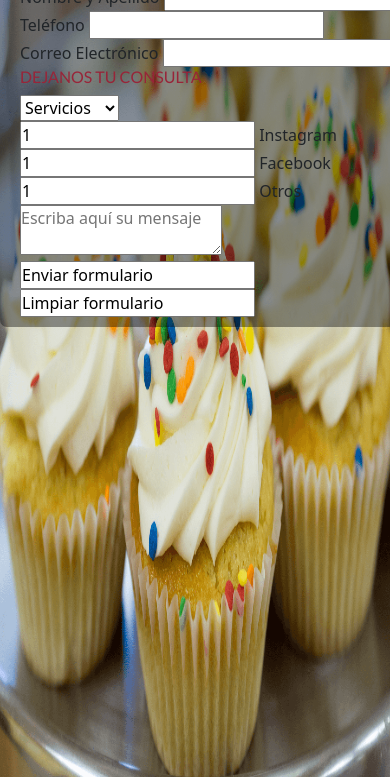
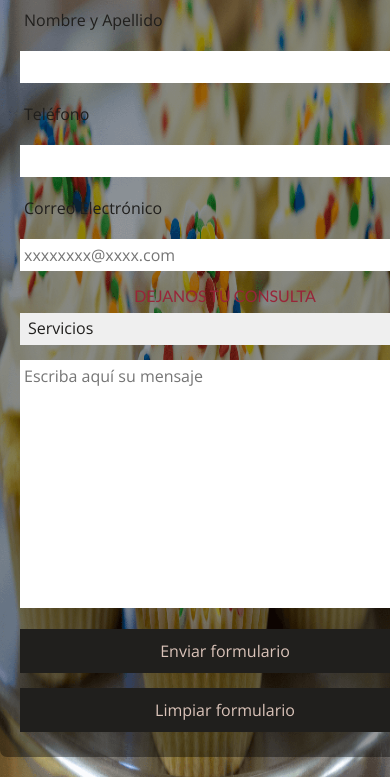
Before and after one commit to Paulina-super/Proyecto, a website: page Contacto.html in a window 390 px wide. Shown: the part 180-957 px from the top of the page. Drawn offline with nearby package versions, Linux system fonts and the light colour scheme.

Commit message:
CONTACTO
Formulario

```diff
--- a/Contacto.html
+++ b/Contacto.html
@@ -13,7 +13,7 @@
 </head>
 
 <body>
-
+    <div class="container">
         <header>
             <div class="header">
                 <h1>Pour Tout Le Monde</h1>
@@ -44,13 +44,13 @@
                     <form>
                         <h3>Contacto</h3>
                         <label for="nombre">Nombre y Apellido</label>
-                    <input type="text" name="Nombre y Apellido" placeholder="Nombre y Apellido" value=" ">
+                        <input type="text" name="Nombre" placeholder="Nombre y Apellido" value=" ">
                         <br>
                         <label for="nombre">Teléfono</label>
                         <input type="phone" name="Teléfono" placeholder="Teléfono" value=" ">
                         <br>
-                    <label for="correo ">Correo Electrónico</label>
-                    <input type="email " placeholder="xxxxxxxx@xxxx.com " value=" " required>
+                        <label for="correo">Correo Electrónico</label>
+                        <input type="email" placeholder="xxxxxxxx@xxxx.com" value=" " required>
                         <br>
                         <h5>Dejanos tu consulta</h5>
                         <select>
@@ -59,50 +59,37 @@
                             <option>Otros</option>
                         </select>
 
-                    <br>
+                        <textarea rows="10" cols="50" name="mensaje" placeholder="Escriba aquí su mensaje"></textarea>
 
-                    <input type="checkbox " name="acepta " value="1 " />
-                    <label>Instagram</label>
-                    <input type="checkbox " name="acepta " value="1 " />
-                    <label>Facebook</label>
-                    <input type="checkbox " name="acepta " value="1 " />
-                    <label>Otros</label>
-
-                    <div>
-                        <textarea name="mensaje " placeholder="Escriba aquí su mensaje "></textarea>
-                    </div>
-
-                    <input type="submit " value="Enviar formulario " />
-                    <input type="reset " value="Limpiar formulario " />
+                        <input type="submit" value="Enviar formulario" id="boton">
+                        <input type="reset" value="Limpiar formulario" id="boton">
 
                     </form>
                 </div>
-
-
             </section>
         </main>
 
         <footer>
             <div>
-            <ul class="footer__lista ">
-                <li class="footer__lista--item ">Desarrollado e implementado por KidsC</li>
-                <li class="footer__lista--item ">© Copyright - Pour Tout Le Monde Pâtisserie 2021</li>
+                <ul class="footer__lista">
+                    <li class="footer__lista--item">Desarrollado e implementado por KidsC</li>
+                    <li class="footer__lista--item">© Copyright - Pour Tout Le Monde Pâtisserie 2021</li>
                 </ul>
             </div>
-        <div><img class="footer__logo " src="Imagenes/logotipo2.png " alt="logo Pour Tout Le Monde ">
+            <div><img class="footer__logo" src="Imagenes/logotipo2.png" alt="logo Pour Tout Le Monde">
             </div>
-        <div class="redes ">
+            <div class="redes">
                 <nav>
-                <a class="redes__link " href="https://www.facebook.com/atoutlemonde_ok-644333882658405/ "> <img class="redes__link--imagen " src="Imagenes/facebook.png " alt="facebook "></a>
-                <a class="redes__link " href="https://www.instagram.com/atoutlemonde_ok/ "> <img class="redes__link--imagen " src="Imagenes/instagram.png " alt="instagram "></a>
-                <a class="redes__link " href="https://api.whatsapp.com/send?phone=541166010947 "> <img class="redes__link--imagen " src="Imagenes/whatsapp.png " alt="whatsapp "></a>
+                    <a class="redes__link" href="https://www.facebook.com/atoutlemonde_ok-644333882658405/"> <img class="redes__link--imagen" src="Imagenes/facebook.png" alt="facebook"></a>
+                    <a class="redes__link" href="https://www.instagram.com/atoutlemonde_ok/"> <img class="redes__link--imagen" src="Imagenes/instagram.png" alt="instagram"></a>
+                    <a class="redes__link" href="https://api.whatsapp.com/send?phone=541166010947"> <img class="redes__link--imagen" src="Imagenes/whatsapp.png" alt="whatsapp"></a>
                 </nav>
             </div>
 
         </footer>
-    <script src="https://cdn.jsdelivr.net/npm/@popperjs/core@2.6.0/dist/umd/popper.min.js " integrity="sha384-KsvD1yqQ1/1+IA7gi3P0tyJcT3vR+NdBTt13hSJ2lnve8agRGXTTyNaBYmCR/Nwi " crossorigin="anonymous "></script>
-    <script src="https://cdn.jsdelivr.net/npm/bootstrap@5.0.0-beta2/dist/js/bootstrap.min.js " integrity="sha384-nsg8ua9HAw1y0W1btsyWgBklPnCUAFLuTMS2G72MMONqmOymq585AcH49TLBQObG " crossorigin="anonymous "></script>
-
+        <script src="https://cdn.jsdelivr.net/npm/@popperjs/core@2.6.0/dist/umd/popper.min.js" integrity="sha384-KsvD1yqQ1/1+IA7gi3P0tyJcT3vR+NdBTt13hSJ2lnve8agRGXTTyNaBYmCR/Nwi" crossorigin="anonymous"></script>
+        <script src="https://cdn.jsdelivr.net/npm/bootstrap@5.0.0-beta2/dist/js/bootstrap.min.js" integrity="sha384-nsg8ua9HAw1y0W1btsyWgBklPnCUAFLuTMS2G72MMONqmOymq585AcH49TLBQObG" crossorigin="anonymous"></script>
+    </div>
 </body>
 
 </html>
--- a/SCSS/prueba.scss
+++ b/SCSS/prueba.scss
@@ -33,7 +33,9 @@ h2 {
 h3 {
     text-transform: uppercase;
     text-align: center;
-    font-family: 'Lato', sans-serif;
+    font-family: 'Montserrat', sans-serif;
+    font-size: 30px;
+    margin-bottom: 20px;
     background-color: $color1;
     color: $color4;
 }
@@ -47,7 +49,7 @@ h4 {
 }
 
 h5 {
-    text-align: left;
+    text-align: center;
     text-transform: uppercase;
     font-family: 'Lato', sans-serif;
     font-size: 1rem;
@@ -66,7 +68,12 @@ p {
 }
 
 body {
-    overflow-x: hidden;
+    background: $color4;
+    .container {
+        width: 100%;
+        margin: 0;
+        padding: 0;
+    }
     header {
         background-color: $color1;
         width: 100vw;
@@ -77,7 +84,6 @@ body {
         .menu {
             z-index: 2;
             .navbar-nav {
-                position: right;
                 background-color: $color1;
                 a {
                     background-color: $color1;
@@ -167,14 +173,6 @@ body {
             }
             .fotos {
                 max-width: 100%;
-                border-radius: 1px 1px 1px 1px;
-                -webkit-box-shadow: 2px 1px 14px 3px rgba(78, 32, 8, 1);
-                -moz-box-shadow: 2px 1px 14px 3px rgba(78, 32, 8, 1);
-                box-shadow: 2px 1px 14px 3px rgba(78, 32, 8, 1);
-            }
-            .fotos:hover {
-                transform: scale(1.05);
-                transition: transform 0.5s ease-in-out;
             }
         }
         .servicios {
@@ -196,10 +194,38 @@ body {
                 margin-top: 20px;
                 border-radius: 7px;
             }
-            textarea {
+            form {
                 min-height: 50%;
                 max-height: 100%;
                 max-width: 100%;
+                label,
+                select,
+                textarea,
+                input {
+                    width: 100%;
+                    font-family: 'Open Sans', sans-serif;
+                    font-size: 1rem;
+                    color: $color1;
+                    margin-bottom: 15px;
+                    padding: 4px;
+                    box-sizing: border-box;
+                    border: none;
+                    textarea {
+                        min-height: 100px;
+                        max-height: 200px;
+                        max-width: 100%;
+                    }
+                }
+                #boton {
+                    background-color: $color1;
+                    color: $color4;
+                    padding: 10px;
+                    border: none;
+                    width: 100%;
+                    #boton:hover {
+                        cursor: pointer;
+                    }
+                }
             }
         }
     }
@@ -263,6 +289,12 @@ body {
     }
 }
 
+@media(max-width:480px) {
+    form {
+        width: 100%;
+    }
+}
+
 
 /*grid-area: carrusel;
                     border-radius: 100px 100px 100px 100px;
```
Also changed, not shown: Quienes Somos.html (+1 -29 lines), Servicios.html (+0 -1 lines), CSS/prueba.css. Lines whose indentation alone changed are shown as unchanged.
